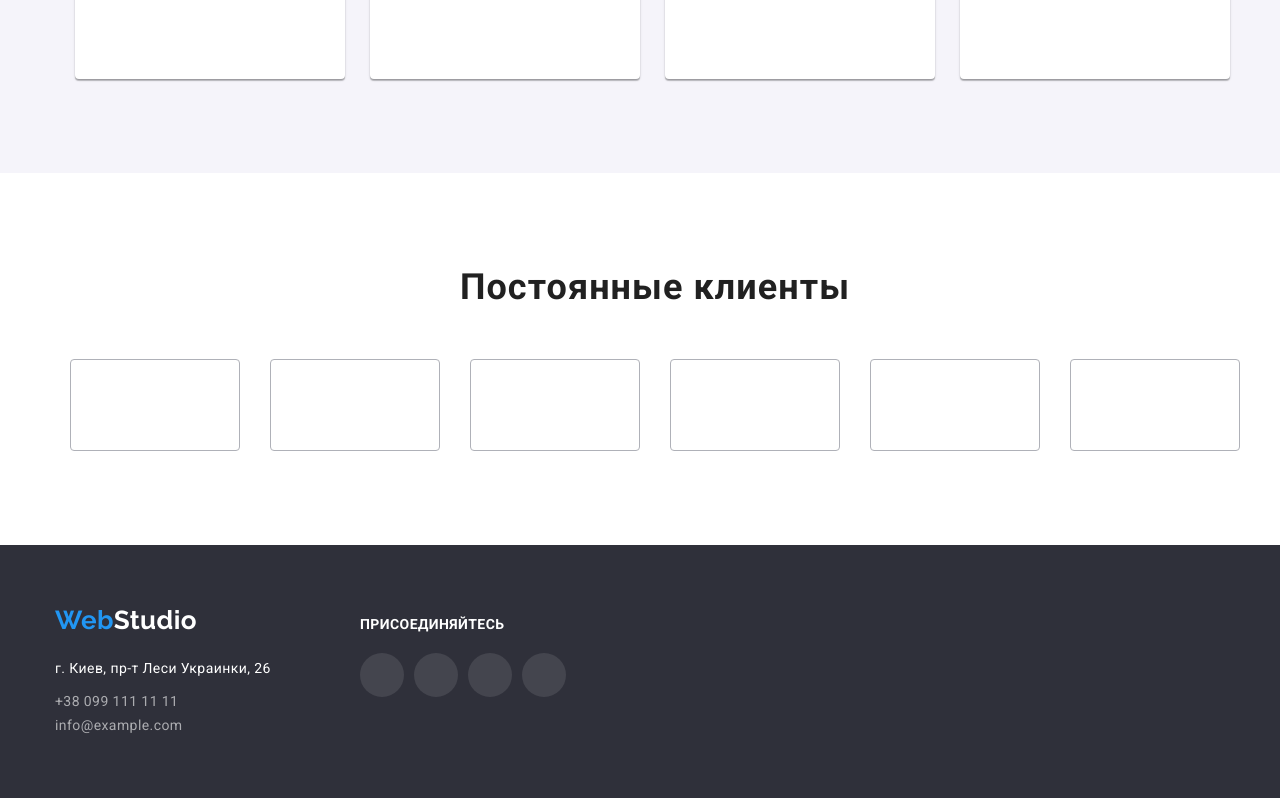
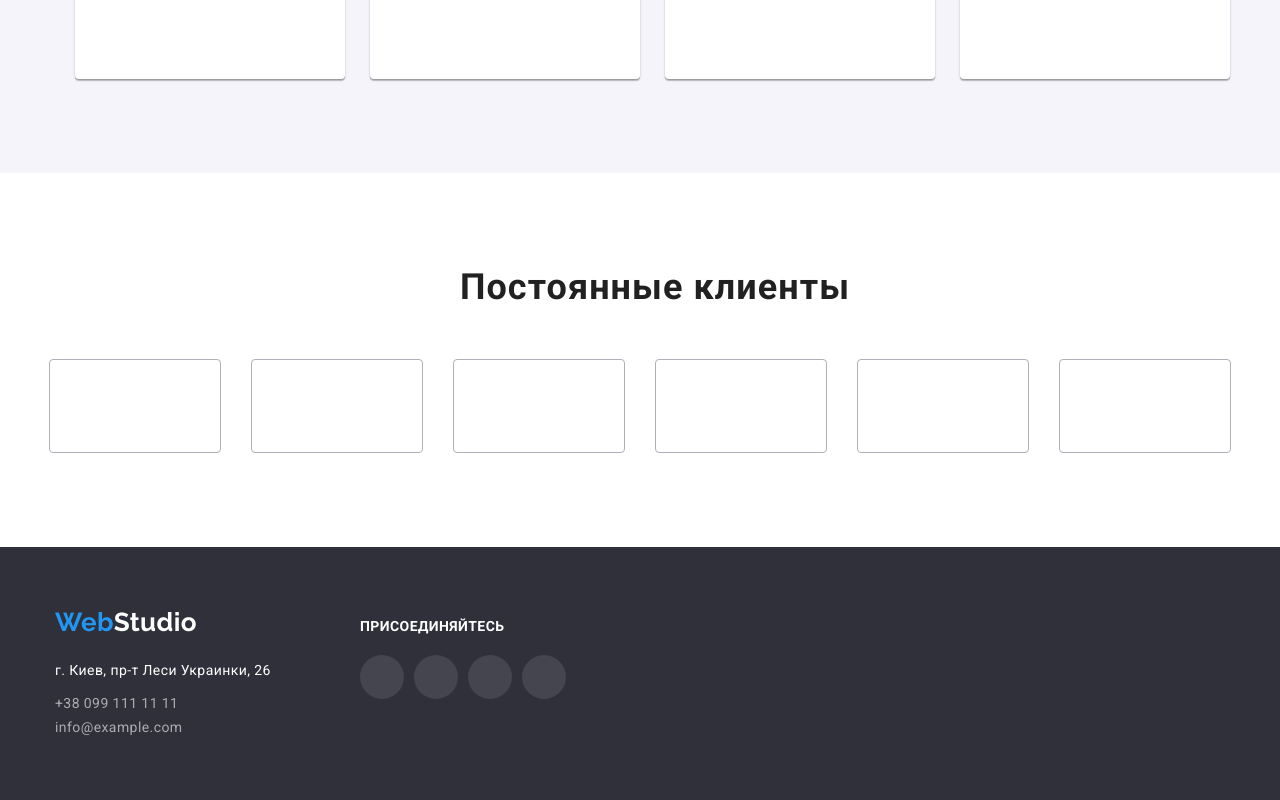
Before and after one commit to Betelgeuse22/goit-markup-hw-04, a plain HTML site: page index.html in a window 1280 px wide. Shown: the part 2139-2939 px from the top of the page. Drawn offline with nearby package versions, Linux system fonts and the light colour scheme.

Commit message:
Правки по HW 4

```diff
--- a/css/styles.css
+++ b/css/styles.css
@@ -457,16 +457,22 @@ a {
 .svg-clients {
   width: 170px;
   height: 92px;
-  fill: #afb1b8;
-  border: 1px solid #afb1b8;
-  border-radius: 4px;
   padding: 16px 32px;
-  color: var(--accent-color);
 }
 
 .client-link {
   display: flex;
-  fill: var(--accent-color);
+  align-items: center;
+  justify-content: center;
+  width: 100%;
+  height: 100%;
+  color: #afb1b8;
+  border: 1px solid #afb1b8;
+  border-radius: 4px;
+}
+
+.client-link {
+  fill: currentColor;
 }
 
 .regular-client {
@@ -482,12 +488,13 @@ a {
 
 .regular-client-list {
   display: flex;
+  justify-content: center;
 }
 
-.svg-clients:hover,
-.svg-clients:focus {
+.client-link:hover,
+.client-link:focus {
+  color: var(--accent-color);
   border: 1px solid var(--accent-color);
-  fill: var(--accent-color);
 }
 
 /*------------------PORTFOLIO------------------*/
@@ -583,7 +590,7 @@ a {
 
 .join-list {
   display: flex;
-  margin-left: -10px;
+  justify-content: center;
 }
 
 .join-box {
@@ -595,20 +602,27 @@ a {
 
 .join-item {
   cursor: pointer;
+  width: 44px;
+  height: 44px;
+  margin-left: 10px;
+}
+
+.join-item:first-child {
+  margin-left: 0;
+}
+
+.join-link {
   display: flex;
   align-items: center;
   justify-content: center;
-  width: 44px;
-  height: 44px;
+  width: 100%;
+  height: 100%;
+  border-radius: 50%;
   background-color: rgba(255, 255, 255, 0.1);
-  border-radius: 50%;
-  flex-basis: calc(100% / 4 - 10px);
-  margin-left: 10px;
-  padding: 12px;
 }
 
-.join-item:focus,
-.join-item:hover {
+.join-link:hover,
+.join-link:focus {
   background-color: var(--accent-color);
 }
 
--- a/index.html
+++ b/index.html
@@ -358,28 +358,28 @@
           <h2 class="join-titel">присоединяйтесь</h2>
           <ul class="join-list list">
             <li class="join-item">
-              <a href="" class="link"
+              <a href="" class="link join-link"
                 ><svg class="footer-soc">
                   <use href="./images/icons.svg#icon-instagram"></use>
                 </svg>
               </a>
             </li>
             <li class="join-item">
-              <a href="" class="link"
+              <a href="" class="link join-link"
                 ><svg class="footer-soc">
                   <use href="./images/icons.svg#icon-twitter"></use>
                 </svg>
               </a>
             </li>
             <li class="join-item">
-              <a href="" class="link"
+              <a href="" class="link join-link"
                 ><svg class="footer-soc">
                   <use href="./images/icons.svg#icon-facebook"></use>
                 </svg>
               </a>
             </li>
             <li class="join-item">
-              <a href="" class="link"
+              <a href="" class="link join-link"
                 ><svg class="footer-soc">
                   <use href="./images/icons.svg#icon-linkedin"></use>
                 </svg>
```
